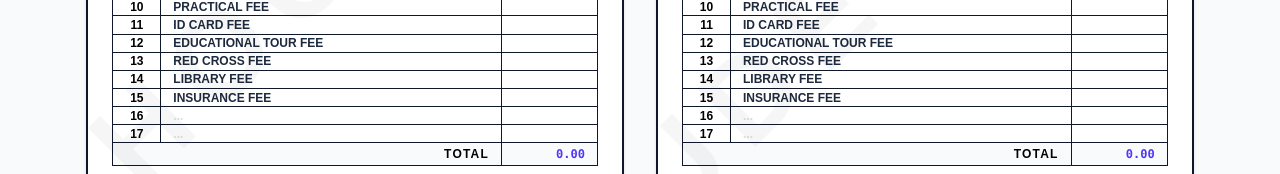
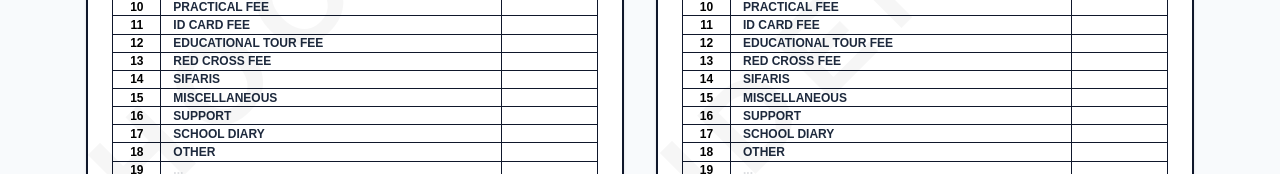
Before and after one commit to Rajbhusal999/rajschool-management, a React app in the folder frontend/: page /billing/student-fees/1 in a window 1280 px wide. Shown: the part 778-952 px from the top of the page. Built offline with nearby package versions, Linux system fonts and the light colour scheme; no server answers; the database is empty; the HTML template or start-up script is replaced by a standard one.

Commit message:
Final sync: Updated fee categories to match image, added blank rows, and implemented robust school metadata fallback.

```diff
--- a/frontend/src/pages/StudentFees.jsx
+++ b/frontend/src/pages/StudentFees.jsx
@@ -123,7 +123,7 @@ const ReceiptBody = ({
             <tr key={fee.id} className="leading-tight h-[4.8mm]">
               <td className="border-slate-900 border text-[10px] md:text-xs font-bold text-center py-0">{index + 1}</td>
               <td className="border-slate-900 border text-[10px] md:text-xs font-black uppercase text-slate-800 pl-3 py-0">
-                {index < 13 ? (
+                {index < 18 ? (
                     language === 'ne' ? fee.ne : fee.en
                 ) : (
                     <input
@@ -215,10 +215,13 @@ const StudentFees = () => {
         { id: 11, en: 'ID Card Fee', ne: 'परिचय पत्र', amount: '' },
         { id: 12, en: 'Educational Tour Fee', ne: 'शैक्षिक भ्रमण', amount: '' },
         { id: 13, en: 'Red Cross Fee', ne: 'रेडक्रस', amount: '' },
-        { id: 14, en: 'Library Fee', ne: 'पुस्तकालय', amount: '' },
-        { id: 15, en: 'Insurance Fee', ne: 'बीमा', amount: '' },
-        { id: 16, en: '', ne: '', amount: '' },
-        { id: 17, en: '', ne: '', amount: '' }
+        { id: 14, en: 'Sifaris', ne: 'सिफारिस', amount: '' },
+        { id: 15, ne: 'विविध', en: 'Miscellaneous', amount: '' },
+        { id: 16, ne: 'सहयोग', en: 'Support', amount: '' },
+        { id: 17, ne: 'वि. डायरी', en: 'School Diary', amount: '' },
+        { id: 18, ne: 'अन्य', en: 'Other', amount: '' },
+        { id: 19, ne: '', en: '', amount: '' },
+        { id: 20, ne: '', en: '', amount: '' }
     ]);
 
     useEffect(() => {
@@ -228,11 +231,40 @@ const StudentFees = () => {
     const loadInitialData = async () => {
         setLoading(true);
         try {
-            const storedSchool = JSON.parse(sessionStorage.getItem('registrationData') || '{}');
-            setSchoolName(storedSchool.school_name || 'Your School Name');
-            setSchoolAddress(storedSchool.address || 'Your Address');
-            setEstdYear(storedSchool.estd_year || '---');
-            setSchoolLogo(storedSchool.logo_url);
+            // Read individual keys as set in Login.jsx
+            // Try reading from sessionStorage first
+            let name = sessionStorage.getItem('schoolName');
+            let address = sessionStorage.getItem('schoolAddress');
+            let estd = sessionStorage.getItem('estdYear');
+            let logo = sessionStorage.getItem('schoolLogo');
+            const instId = sessionStorage.getItem('institutionId');
+
+            // Fallback: If session data is missing but we have an ID, fetch from DB
+            if (!name && instId) {
+                const { data: inst } = await supabase
+                    .from('institutions')
+                    .select('school_name, address, establishment, logo_url')
+                    .eq('id', instId)
+                    .single();
+
+                if (inst) {
+                    name = inst.school_name;
+                    address = inst.address;
+                    estd = inst.establishment;
+                    logo = inst.logo_url;
+
+                    // Sync back to session for next time
+                    sessionStorage.setItem('schoolName', name);
+                    if (address) sessionStorage.setItem('schoolAddress', address);
+                    if (estd) sessionStorage.setItem('estdYear', estd);
+                    if (logo) sessionStorage.setItem('schoolLogo', logo);
+                }
+            }
+
+            setSchoolName(name || 'Your School Name');
+            setSchoolAddress(address || 'Your Address');
+            setEstdYear(estd || '---');
+            setSchoolLogo(logo);
 
             const { data: lastReceipt } = await supabase
                 .from('fee_receipts')
```
